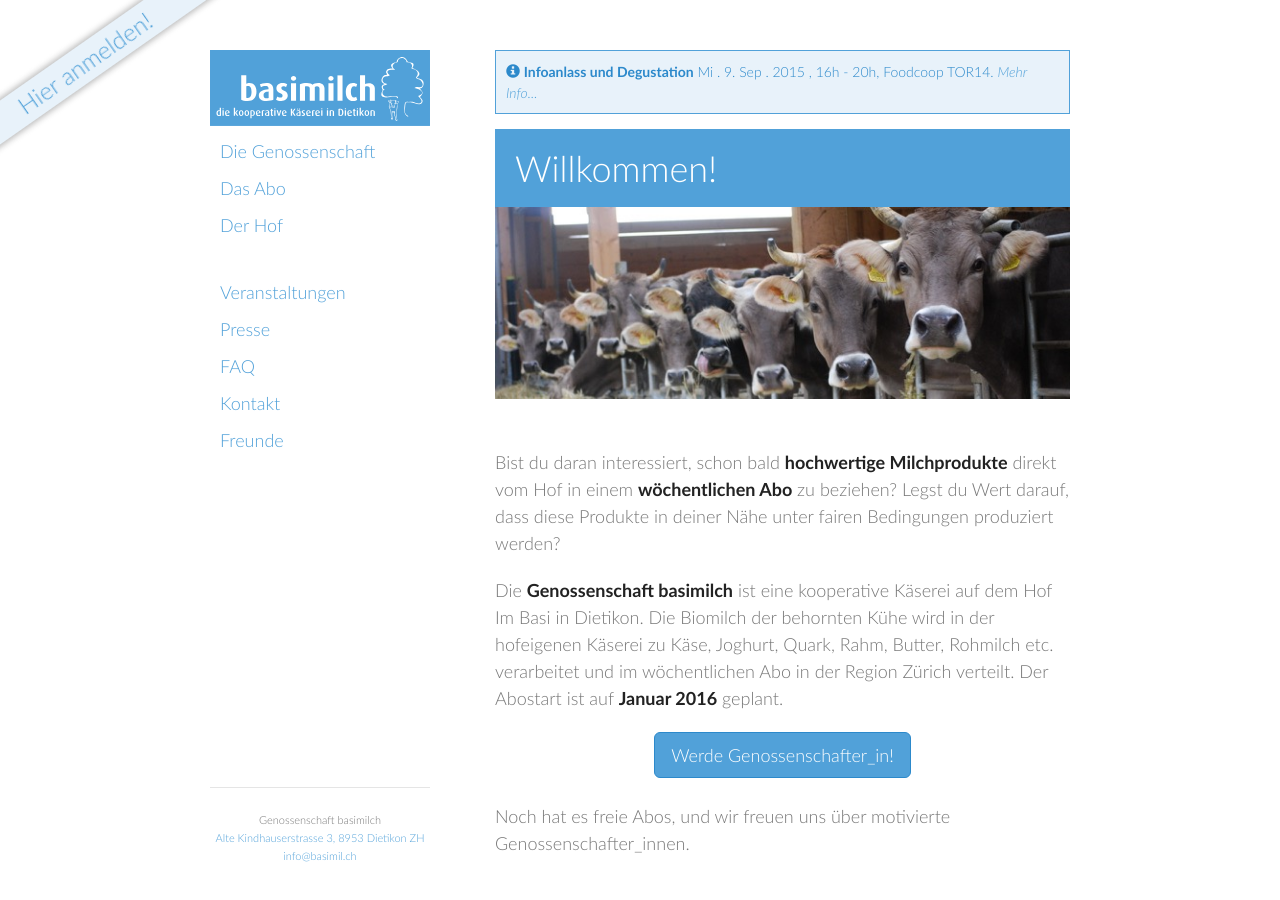
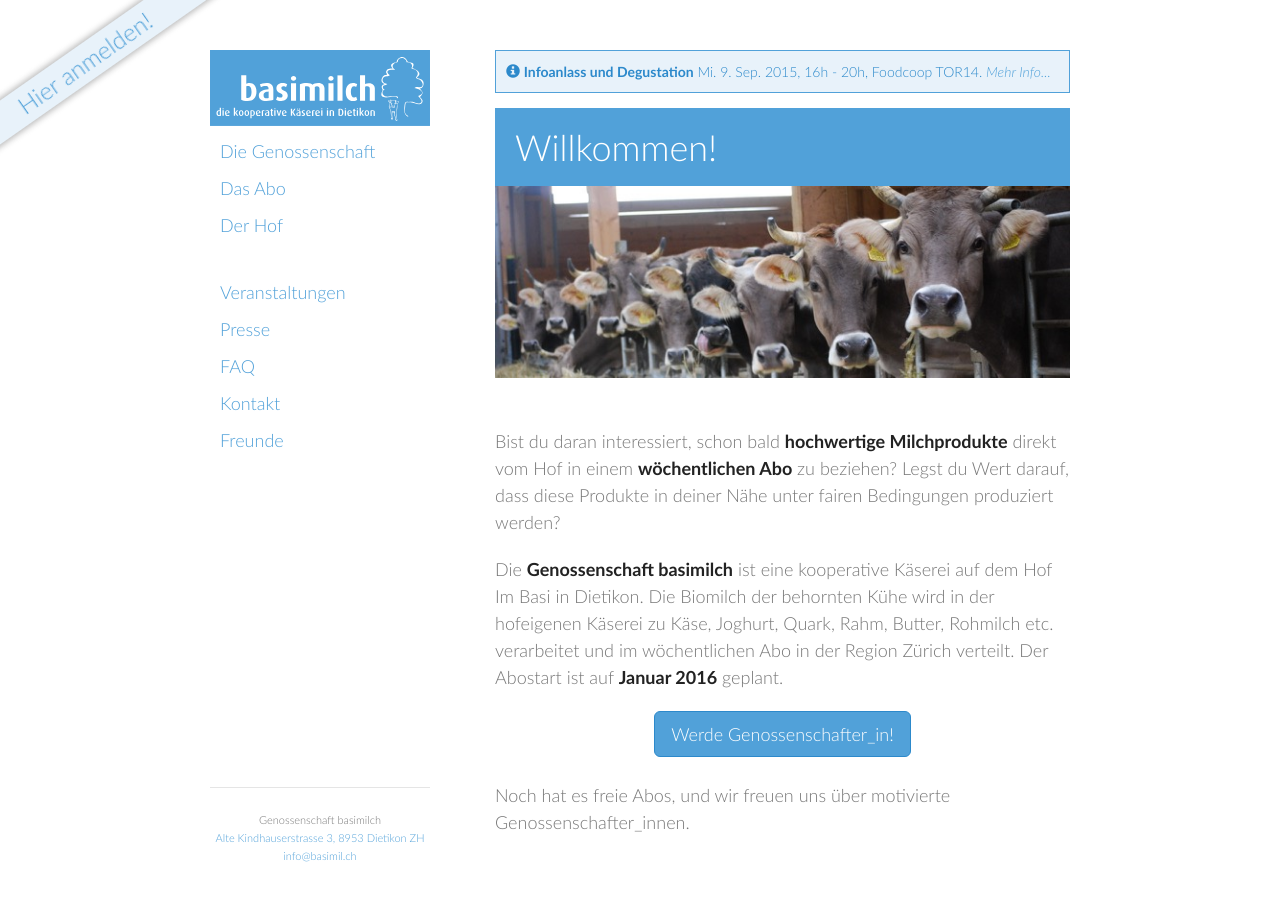
Before and after one commit to vryser/basimilch.github.io, a Jekyll site: the page built from pages/000-home.md, in a window 1280 px wide and 900 px high. Built offline with Jekyll 4.4.1, drawn with Linux system fonts in a browser that asks for light colours.

```diff
--- a/_includes/short_date_german.html
+++ b/_includes/short_date_german.html
@@ -1,27 +1,27 @@
 {% assign d = include.date | date: "%w" %}
 {% assign m = include.date | date: "%-m" %}
 {% case d %}
-  {% when '0' %}So
-  {% when '1' %}Mo
-  {% when '2' %}Di
-  {% when '3' %}Mi
-  {% when '4' %}Do
-  {% when '5' %}Fr
-  {% when '6' %}Sa
-{% endcase %}.
+  {% when '0' %}So.
+  {% when '1' %}Mo.
+  {% when '2' %}Di.
+  {% when '3' %}Mi.
+  {% when '4' %}Do.
+  {% when '5' %}Fr.
+  {% when '6' %}Sa.
+{% endcase %}
 {{ include.date | date: "%-d" }}.
 {% case m %}
-  {% when '1' %}Jan
-  {% when '2' %}Feb
-  {% when '3' %}M&auml;r
-  {% when '4' %}Apr
-  {% when '5' %}Mai
-  {% when '6' %}Jun
-  {% when '7' %}Jul
-  {% when '8' %}Aug
-  {% when '9' %}Sep
-  {% when '10' %}Okt
-  {% when '11' %}Nov
-  {% when '12' %}Dez
-{% endcase %}.
+  {% when '1' %}Jan.
+  {% when '2' %}Feb.
+  {% when '3' %}M&auml;r.
+  {% when '4' %}Apr.
+  {% when '5' %}Mai.
+  {% when '6' %}Jun.
+  {% when '7' %}Jul.
+  {% when '8' %}Aug.
+  {% when '9' %}Sep.
+  {% when '10' %}Okt.
+  {% when '11' %}Nov.
+  {% when '12' %}Dez.
+{% endcase %}
 {{ include.date | date: "%Y" }}
```
Also changed, not shown: _includes/long_date_german.html (line endings or trailing spaces).
